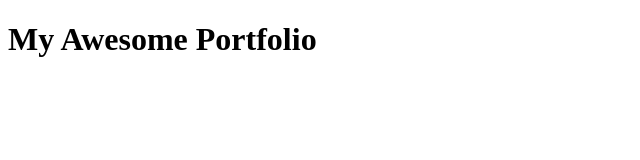
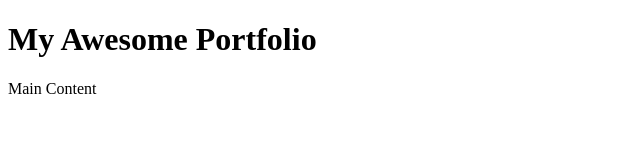
Before and after one commit to Sammyjroberts/Basic-Portfolio, a plain HTML site: page index.html in a window 1280 px wide. Shown: the whole page, without its empty margins (0-640 px from the left). Drawn offline with Linux system fonts and the light colour scheme.

Commit message:
added main content

```diff
--- a/index.html
+++ b/index.html
@@ -10,5 +10,6 @@
     <header>
         <h1>My Awesome Portfolio</h1>
     </header>
+    <div>Main Content</div>
 </body>
 </html>
```
